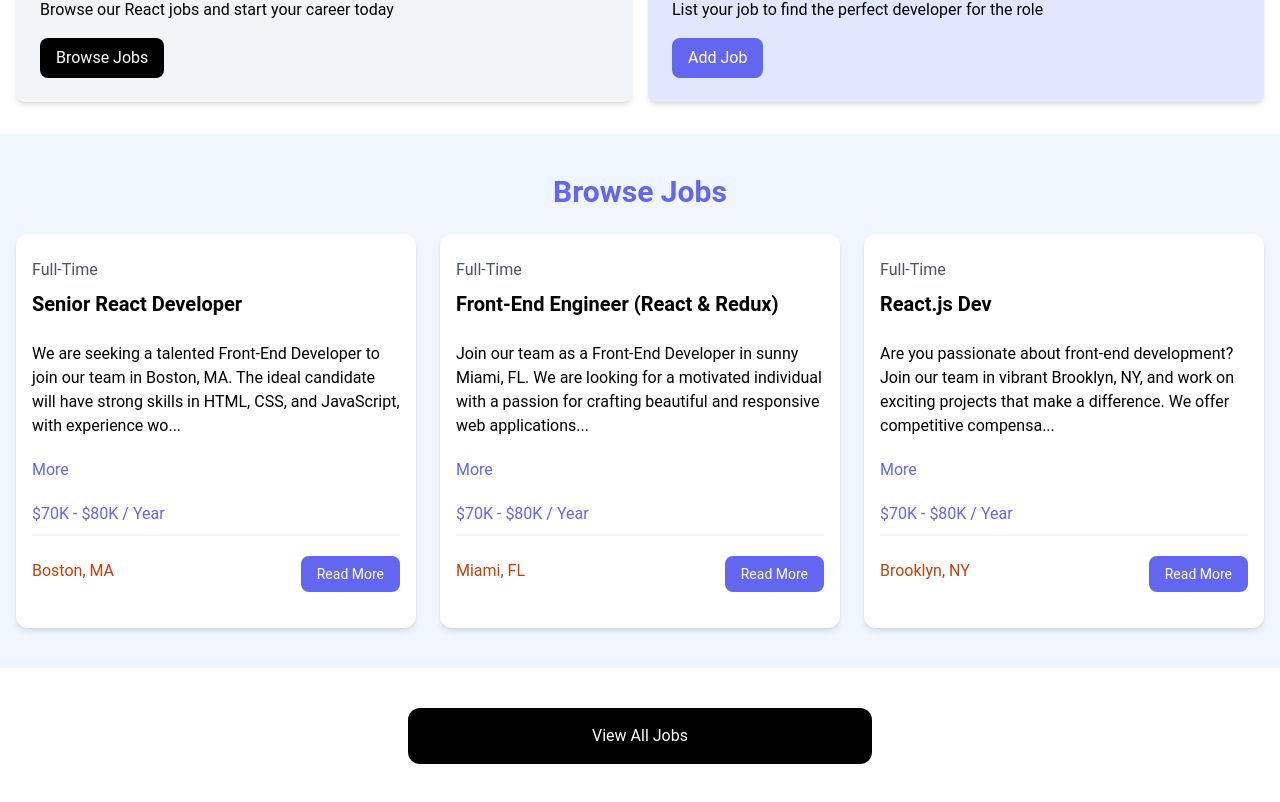
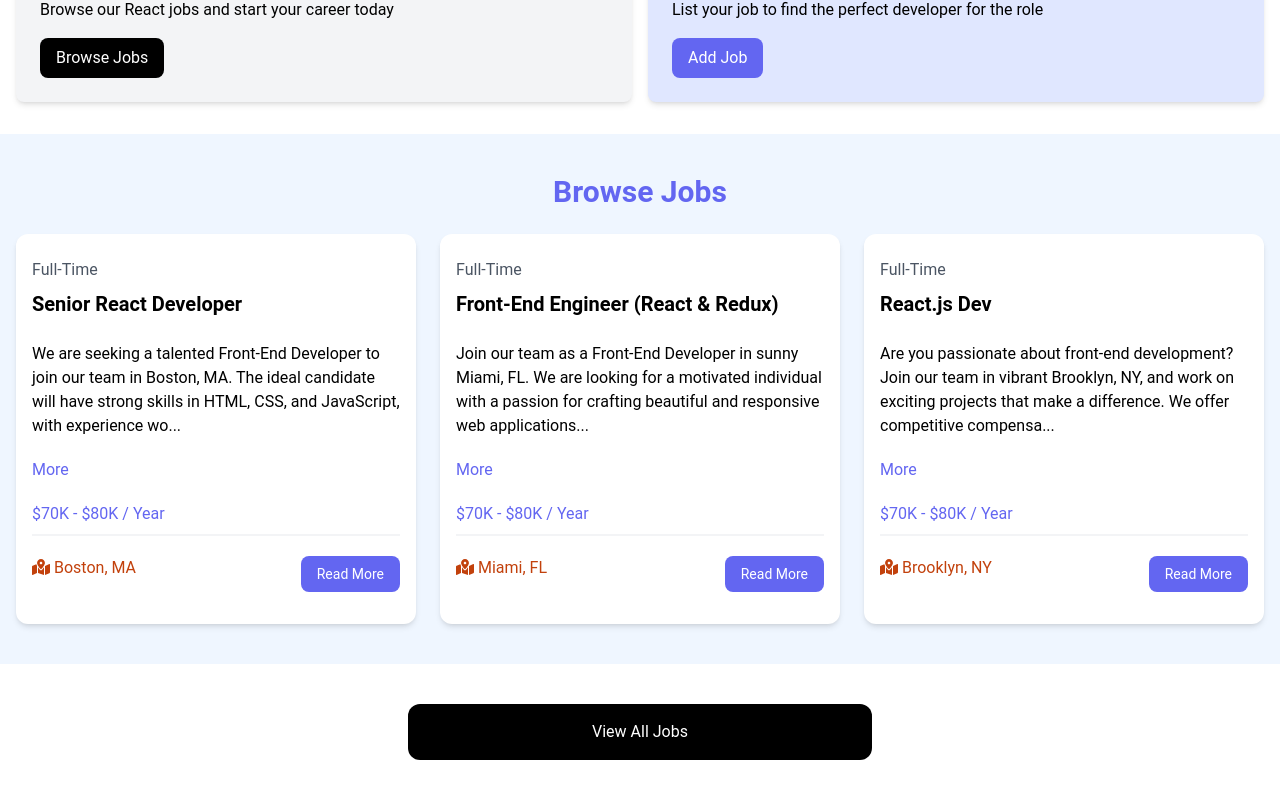
Before and after one commit to heydevin/ReactJobsWebsite, a React (Vite) app: page / in a window 1280 px wide. Shown: the part 475-1277 px from the top of the page. Built offline with nearby package versions, Linux system fonts and the light colour scheme.

Commit message:
Adding icons for job location w/ react icons

```diff
--- a/package.json
+++ b/package.json
@@ -11,7 +11,8 @@
   },
   "dependencies": {
     "react": "^18.2.0",
-    "react-dom": "^18.2.0"
+    "react-dom": "^18.2.0",
+    "react-icons": "^5.2.1"
   },
   "devDependencies": {
     "@types/react": "^18.2.66",
--- a/src/components/JobListing.jsx
+++ b/src/components/JobListing.jsx
@@ -1,4 +1,5 @@
 import {React, useState} from 'react'
+import {FaMapMarkedAlt} from 'react-icons/fa'
 
 const JobListing = ({ job }) => {
   const [showFullDescription, setShowFullDescription] = useState(false);
@@ -30,7 +31,7 @@
 
         <div class="flex flex-col lg:flex-row justify-between mb-4">
           <div class="text-orange-700 mb-3">
-            <i class="fa-solid fa-location-dot text-lg"></i>
+            <FaMapMarkedAlt className='inline text-lg mb-1 mr-1' />
             {job.location}
           </div>
           <a
```
Also changed, not shown: 1 other file (tests, documents, lock files or other folders).
